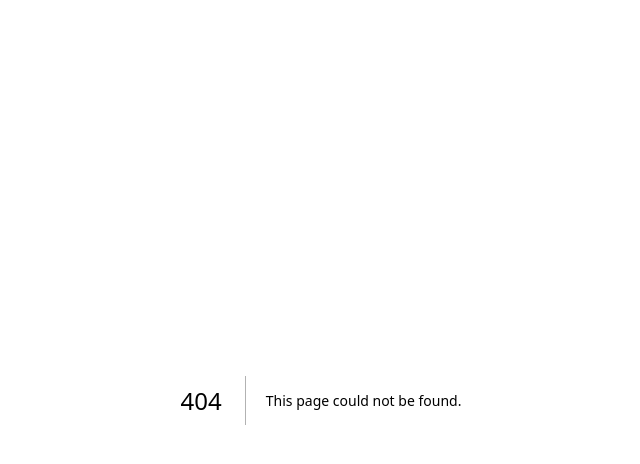
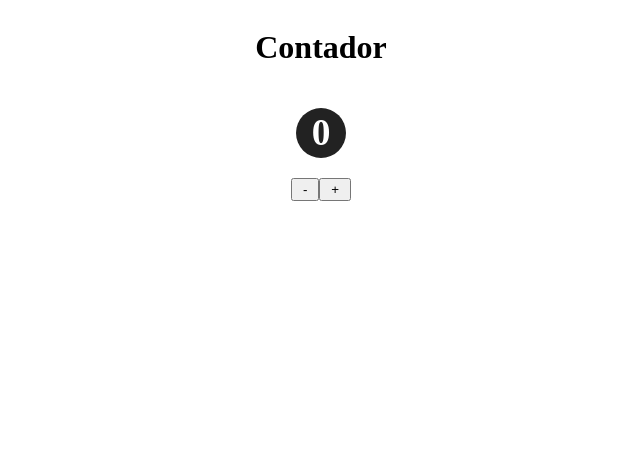
Before and after one commit to SamillyNunes/nextjs-exercises, a Next.js app: page /state/counter in a window 1280 px wide. Before the commit this address had no page. Shown: the top 464 px of the page, without its empty margins (319-959 px from the left). Built offline with nearby package versions, Linux system fonts and the light colour scheme.

Commit message:
exercise: counter "app" created

```diff
--- /dev/null
+++ b/components/CounterDisplay.jsx
@@ -0,0 +1,18 @@
+export default function CounterDisplay({value}){
+    return (
+        <div style={{
+            display: "flex",
+            justifyContent: "center",
+            alignItems: "center",
+            height: "50px",
+            width:"50px",
+            borderRadius: "25px",
+            backgroundColor: "#222",
+            color: "#fff",
+            fontSize: "2rem",
+            margin: "20px"
+        }} >
+            <h3> {value} </h3>
+        </div>
+    );
+}
--- /dev/null
+++ b/pages/state/counter.jsx
@@ -0,0 +1,35 @@
+import { useState } from "react";
+import CounterDisplay from "../../components/CounterDisplay";
+
+export default function counter(){
+
+    const [value, setValue] = useState(0);
+
+    function decrementCounter(){
+        if(value===0) return;
+
+        setValue(value-1);
+    }
+
+    const buttonStyle = {
+        padding: "2px 10px"
+    };
+
+    return (
+        <div style={{
+            display: "flex",
+            alignItems: "center",
+            justifyContent: "center",
+            flexDirection: "column"
+        }}>
+            <h1>Contador</h1>
+
+            <CounterDisplay value={value} />
+
+            <div>
+                <button onClick={decrementCounter} style={buttonStyle} >-</button>
+                <button onClick={()=> setValue(value+1) } style={buttonStyle} >+</button>
+            </div>
+        </div>
+    );
+}
```
